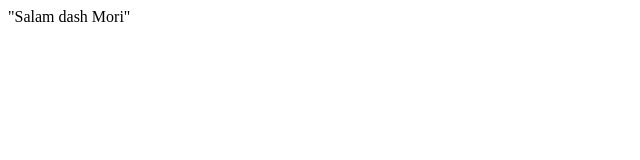
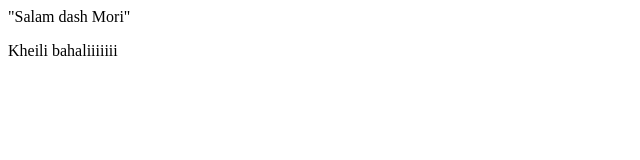
Before and after one commit to eyetrackingresearch/background-generator, a plain HTML site: page index.html in a window 1280 px wide. Shown: the whole page, without its empty margins (0-640 px from the left). Drawn offline with Linux system fonts and the light colour scheme.

Commit message:
adding paragraph

```diff
--- a/index.html
+++ b/index.html
@@ -1 +1,2 @@
 "Salam dash Mori"
+<p>Kheili bahaliiiiiii</p>
```
